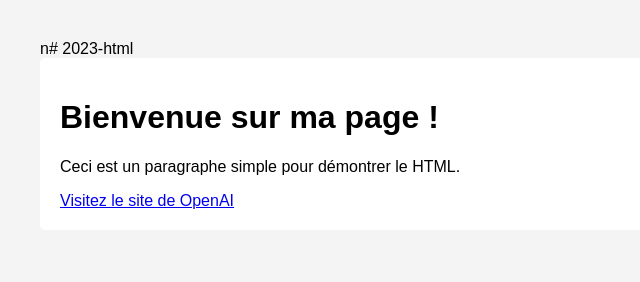
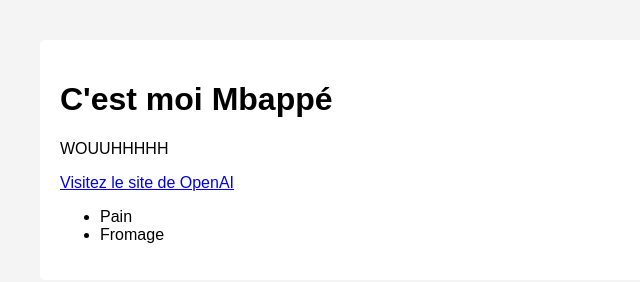
Before and after one commit to KylianMikeDiGaetano/2023-html, a plain HTML site: page index.html in a window 1280 px wide. Shown: the whole page, without its empty margins (0-640 px from the left). Drawn offline with Linux system fonts and the light colour scheme.

Commit message:
Ajout liste et modifications

```diff
--- a/index.html
+++ b/index.html
@@ -1,11 +1,11 @@
-n# 2023-html
+
 <!DOCTYPE html>
 <html lang="fr">
 
 <head>
     <meta charset="UTF-8">
     <meta name="viewport" content="width=device-width, initial-scale=1.0">
-    <title>Ma Page Simple</title>
+    <title>KylianMikeDiGaetano</title>
     <style>
         body {
             font-family: Arial, sans-serif;
@@ -23,9 +23,13 @@ n# 2023-html
 
 <body>
     <div class="container">
-        <h1>Bienvenue sur ma page !</h1>
-        <p>Ceci est un paragraphe simple pour démontrer le HTML.</p>
+        <h1>C'est moi Mbappé</h1>
+        <p>WOUUHHHHH</p>
         <a href="https://www.openai.com/">Visitez le site de OpenAI</a>
+        <ul>
+            <li>Pain</li>
+            <li>Fromage</li>
+        </ul>
     </div>
 </body>
 
```
